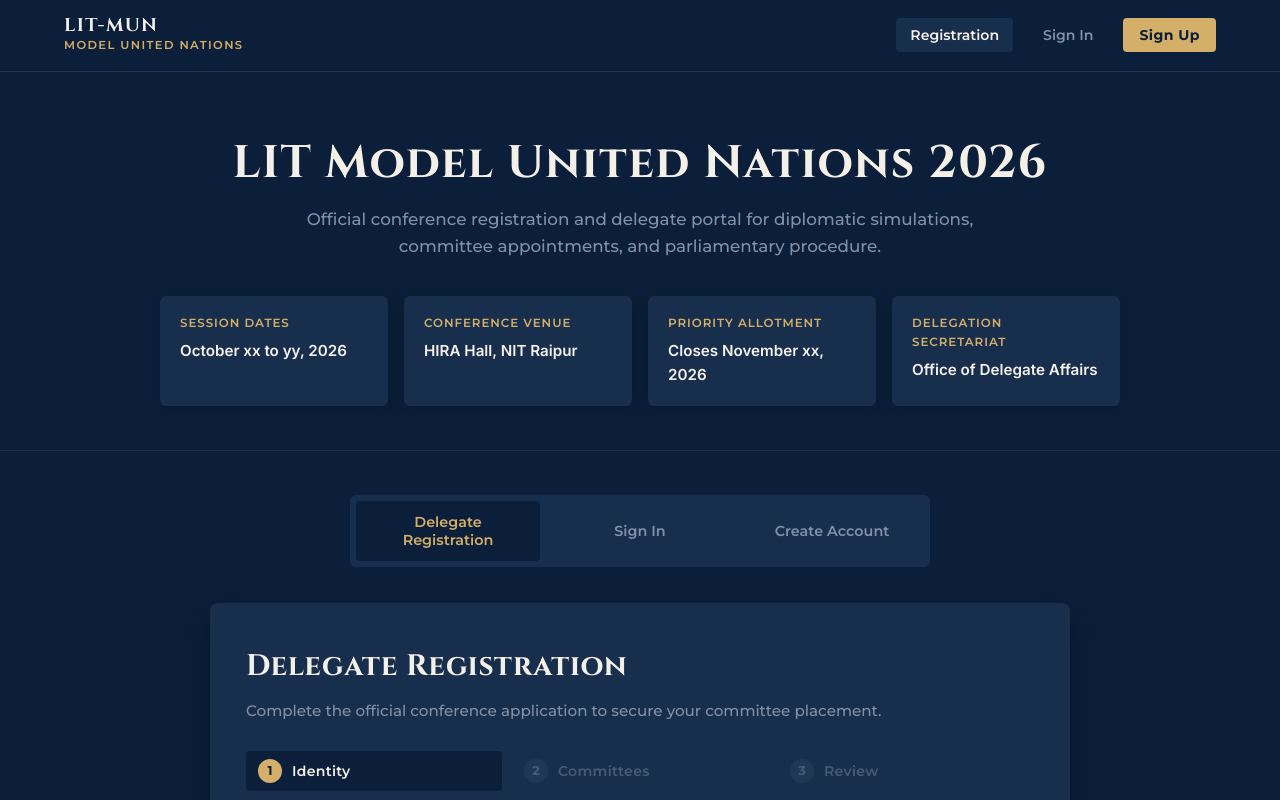
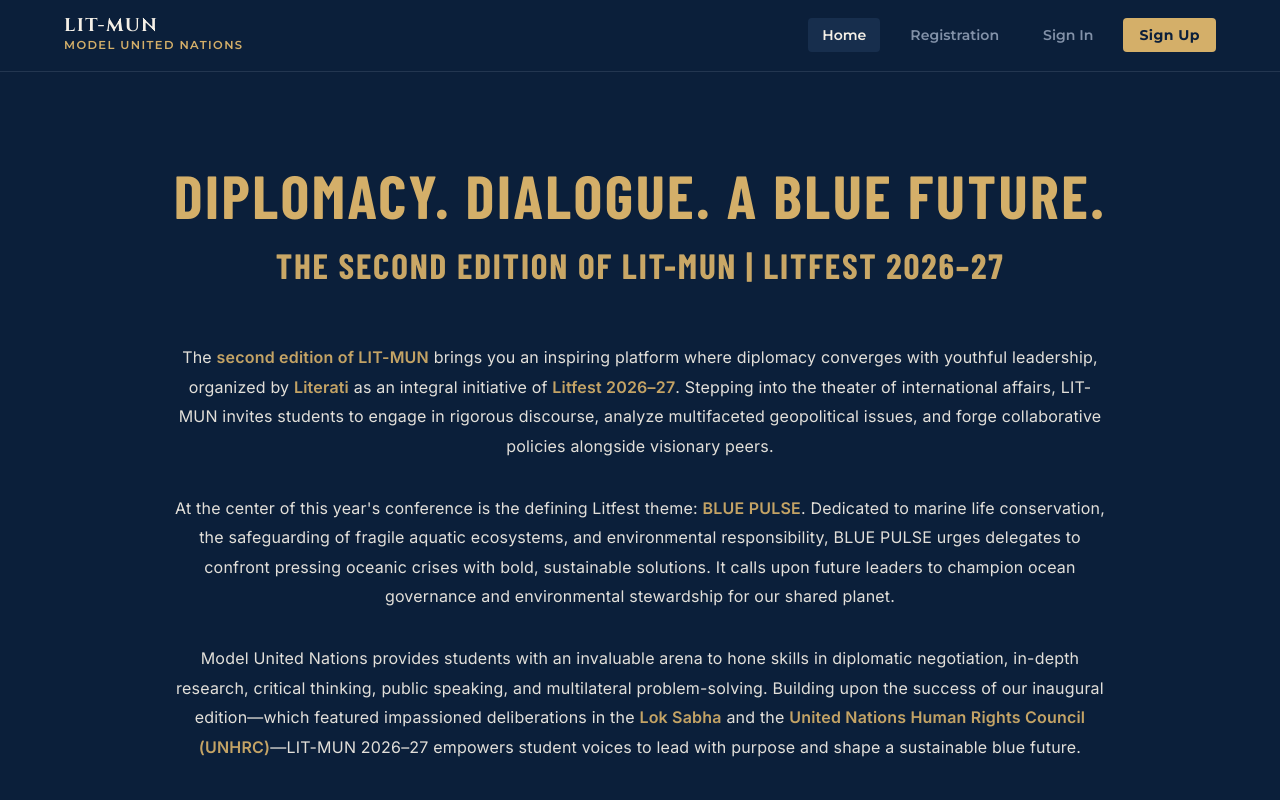
Before and after one commit to Shourya-31/LIT-MUN, a React (Vite) app in the folder frontend/: page / in a window 1280 px wide. Shown: the top 800 px of the page. Built offline with nearby package versions, Linux system fonts and the light colour scheme; a web font is replaced by a local one.

Commit message:
feat: default to landing page and add Home navigation tab

```diff
--- a/frontend/src/App.tsx
+++ b/frontend/src/App.tsx
@@ -1,29 +1,61 @@
 import React, { useState } from 'react';
+import Navbar from './Component/navigation/Navbar';
+import LandingPage from './pages/landing-page/landing-page';
 import RegistrationPage from './pages/registration/RegistrationPage';
-import LandingPage from './pages/landing-page/landing-page';
+import type { ActivePortalView } from './pages/registration/RegistrationPage';
 
 export const App: React.FC = () => {
-  const [currentView, setCurrentView] = useState<'registration' | 'landing'>('registration');
+  const [activeTab, setActiveTab] = useState<'landing' | 'registration' | 'signin' | 'signup'>('landing');
 
   return (
-    <>
-      {currentView === 'registration' ? (
-        <RegistrationPage />
+    <div className="litmun-app">
+      {activeTab === 'landing' ? (
+        <div>
+          <Navbar activeTab="landing" onSelectTab={setActiveTab} />
+          <LandingPage />
+          <div style={{ textAlign: 'center', padding: '56px 24px', backgroundColor: 'var(--prussian-blue)', borderTop: '1px solid rgba(130, 145, 168, 0.15)' }}>
+            <h2 style={{ fontFamily: 'var(--font-heading)', color: 'var(--soft-linen)', marginBottom: '16px' }}>Ready to Represent Your Nation?</h2>
+            <p style={{ color: 'var(--lavender-grey)', maxWidth: '600px', margin: '0 auto 24px', fontFamily: 'var(--font-subheading)', lineHeight: 1.6 }}>
+              Join diplomats and scholars across the nation at LIT-MUN 2026. Secure your committee appointment today.
+            </p>
+            <button
+              type="button"
+              onClick={() => {
+                setActiveTab('registration');
+                window.scrollTo({ top: 0, behavior: 'smooth' });
+              }}
+              style={{
+                backgroundColor: 'var(--soft-fawn)',
+                color: 'var(--prussian-blue)',
+                padding: '14px 28px',
+                borderRadius: '4px',
+                fontWeight: 700,
+                fontSize: '1rem',
+                border: 'none',
+                cursor: 'pointer',
+                fontFamily: 'var(--font-subheading)',
+                letterSpacing: '0.04em',
+              }}
+            >
+              Open Delegate Registration
+            </button>
+          </div>
+          <footer style={{ backgroundColor: 'var(--prussian-blue)', borderTop: '1px solid rgba(130, 145, 168, 0.2)', padding: '36px 24px', textAlign: 'center', color: 'var(--lavender-grey)' }}>
+            <p style={{ fontFamily: 'var(--font-heading)', color: 'var(--soft-linen)', fontSize: '1.1rem', marginBottom: '8px' }}>LIT Model United Nations</p>
+            <p style={{ fontSize: '0.88rem' }}>Organized by the LITERATI (Literary Society, NIT Raipur)</p>
+            <p style={{ fontSize: '0.8rem', marginTop: '12px', opacity: 0.8 }}>© 2026 LIT Model United Nations Conference. All rights reserved.</p>
+          </footer>
+        </div>
       ) : (
-        <div>
-          <header style={{ padding: '12px 24px', backgroundColor: 'var(--navy)', borderBottom: '1px solid rgba(212,175,105,0.2)', display: 'flex', justifyContent: 'space-between', alignItems: 'center' }}>
-            <span style={{ color: 'var(--gold)', fontFamily: 'var(--font-heading)', fontWeight: 700 }}>LIT-MUN</span>
-            <button
-              onClick={() => setCurrentView('registration')}
-              style={{ backgroundColor: 'var(--gold)', color: 'var(--navy)', padding: '8px 16px', borderRadius: 4, fontWeight: 700, border: 'none', cursor: 'pointer' }}
-            >
-              Go to Registration
-            </button>
-          </header>
-          <LandingPage />
-        </div>
+        <RegistrationPage
+          initialView={activeTab as ActivePortalView}
+          onNavigateToHome={() => {
+            setActiveTab('landing');
+            window.scrollTo({ top: 0, behavior: 'smooth' });
+          }}
+        />
       )}
-    </>
+    </div>
   );
 };
 
--- a/frontend/src/Component/navigation/Navbar.tsx
+++ b/frontend/src/Component/navigation/Navbar.tsx
@@ -2,8 +2,8 @@ import React from 'react';
 import './Navbar.css';
 
 export interface NavbarProps {
-  activeTab: 'registration' | 'signin' | 'signup';
-  onSelectTab: (tab: 'registration' | 'signin' | 'signup') => void;
+  activeTab: 'landing' | 'registration' | 'signin' | 'signup';
+  onSelectTab: (tab: 'landing' | 'registration' | 'signin' | 'signup') => void;
 }
 
 export const Navbar: React.FC<NavbarProps> = ({ activeTab, onSelectTab }) => {
@@ -12,7 +12,7 @@ export const Navbar: React.FC<NavbarProps> = ({ activeTab, onSelectTab }) => {
       <div className="navbar-container">
         <div
           className="navbar-brand"
-          onClick={() => onSelectTab('registration')}
+          onClick={() => onSelectTab('landing')}
           role="button"
           tabIndex={0}
         >
@@ -23,6 +23,13 @@ export const Navbar: React.FC<NavbarProps> = ({ activeTab, onSelectTab }) => {
         </div>
 
         <nav className="navbar-nav" aria-label="Main Navigation">
+          <button
+            type="button"
+            className={`nav-link ${activeTab === 'landing' ? 'active' : ''}`}
+            onClick={() => onSelectTab('landing')}
+          >
+            Home
+          </button>
           <button
             type="button"
             className={`nav-link ${activeTab === 'registration' ? 'active' : ''}`}
--- a/frontend/src/pages/registration/RegistrationPage.tsx
+++ b/frontend/src/pages/registration/RegistrationPage.tsx
@@ -7,14 +7,32 @@ import './RegistrationPage.css';
 
 export type ActivePortalView = 'registration' | 'signin' | 'signup';
 
-export const RegistrationPage: React.FC = () => {
-  const [activeView, setActiveView] = useState<ActivePortalView>('registration');
+export interface RegistrationPageProps {
+  initialView?: ActivePortalView;
+  onNavigateToHome?: () => void;
+}
+
+export const RegistrationPage: React.FC<RegistrationPageProps> = ({
+  initialView = 'registration',
+  onNavigateToHome,
+}) => {
+  const [activeView, setActiveView] = useState<ActivePortalView>(initialView);
+
+  React.useEffect(() => {
+    if (initialView && initialView !== activeView) {
+      setActiveView(initialView);
+    }
+  }, [initialView]);
 
   return (
     <div className="registration-page">
       <Navbar
         activeTab={activeView}
         onSelectTab={(tab) => {
+          if (tab === 'landing') {
+            if (onNavigateToHome) onNavigateToHome();
+            return;
+          }
           setActiveView(tab);
           window.scrollTo({ top: 0, behavior: 'smooth' });
         }}
```
